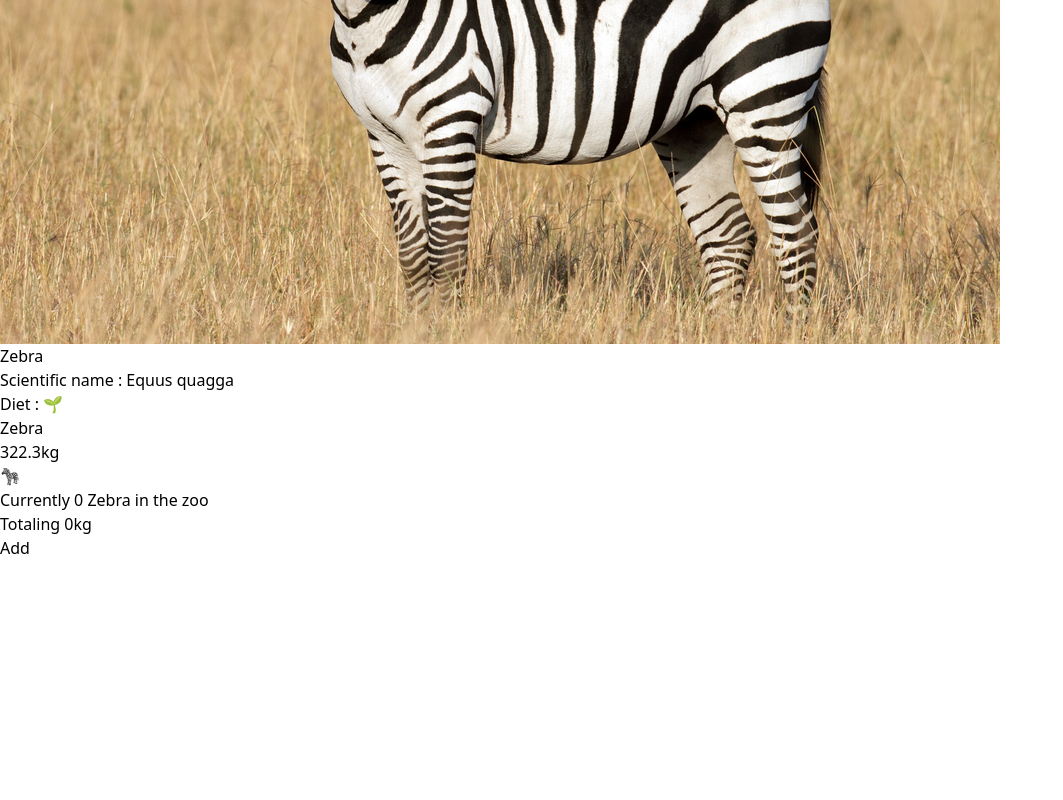
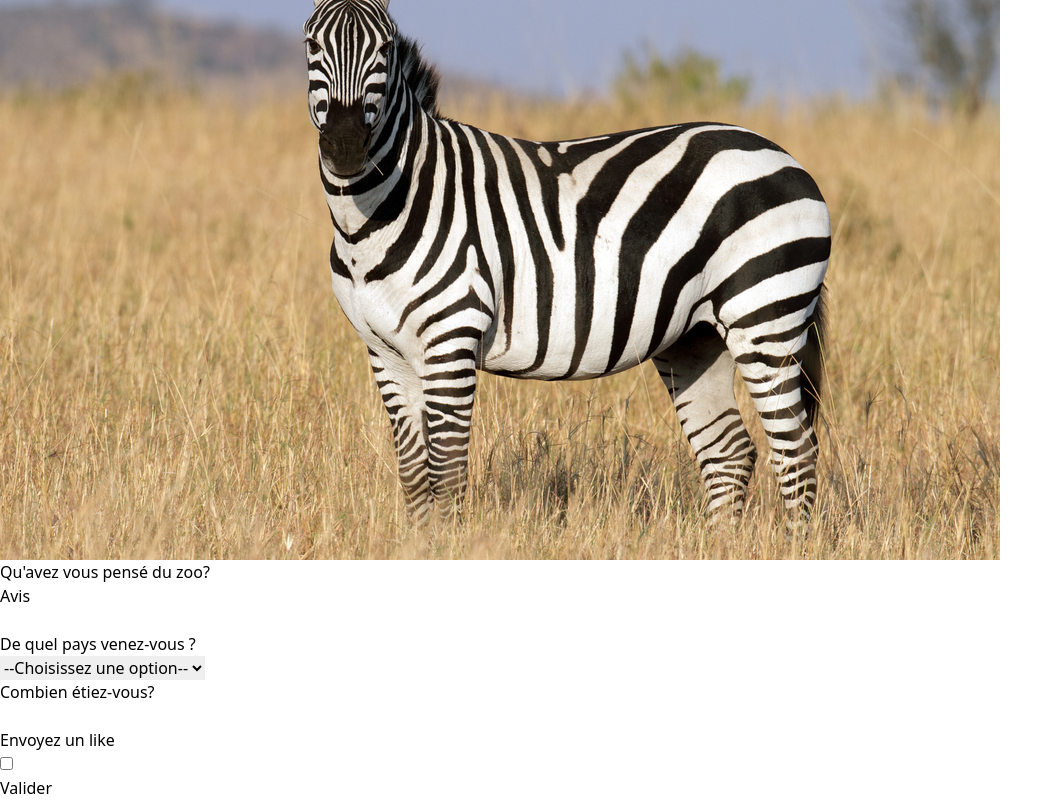
Before and after one commit to Mizuhaa/ReactDigialOcean, a React (Vite) app: page / in a window 1280 px wide. Shown: the part 1823-2623 px from the top of the page, without its empty margins (0-1063 px from the left). Before the commit the page ends 2383 px from the top, so only its background shows below. Built offline with nearby package versions, Linux system fonts and the light colour scheme; the HTML template or start-up script is replaced by a standard one.

Commit message:
Fomrulaire quasi rempli raf : la valeur pa defaut de la checkbox

```diff
--- a/src/App.tsx
+++ b/src/App.tsx
@@ -6,6 +6,7 @@ import AnimalStockHandler from "./components/AnimalStockHandler/AnimalStockHandl
 import { useState, useEffect } from "react";
 import { ZooContext } from "./Context/ZooContext";
 import ZooNamePicker from "./components/ZooNamePicker/ZooNamePicker";
+import ZooVisitorForm from "./components/ZooVisitorForm/ZooVisitorForm";
 
 export default function App() {
   const [animals, setAnimals] = useState<IAnimal[]>([]);
@@ -32,7 +33,7 @@ export default function App() {
         setName
       }}
     >
-      <div className="">
+      <div className="dark:bg-gray-900 dark:text-gray-50">
         <ZooNamePicker />
         {/* <Welcome />
         <Instructions /> */}
@@ -55,8 +56,8 @@ export default function App() {
             w-auto h-auto
             border-2 border-red-400
             `}>
-              <img src={animal.picture} className="-z-10 absolute"/>
-              <Animal animal={animal}/>
+              <div className="">
+                <Animal animal={animal} />
                 <AnimalStockHandler animal={animal}>
                   <button
                     className="bg-emerald-300 hover:bg-emerald-700 text-white font-bold py-2 px-4 rounded"
@@ -68,8 +69,11 @@ export default function App() {
                   </button>
                 </AnimalStockHandler>
               </div>
+              <img src={animal.picture} className="-z-10" />
+            </div>
           ))}
         </div>
+        <ZooVisitorForm />
       </div>
     </ZooContext.Provider>
   );
--- a/src/components/ZooVisitorForm/ZooVisitorForm.tsx
+++ b/src/components/ZooVisitorForm/ZooVisitorForm.tsx
@@ -1,18 +1,82 @@
 
-import React from 'react';
+import React, { useState, useReducer, ChangeEvent, FormEvent } from 'react';
+
+interface FormData {
+  [key: string]: string;
+}
+
+const formReducer = (state: FormData, event: { name: string; value: string }) => {
+  return {
+    ...state,
+    [event.name]: event.value
+  }
+}
 
 export function ZooVisitorForm() {
+  const [formData, setFormData] = useReducer(formReducer, {});
+  const [submitting, setSubmitting] = useState(false);
+
+  const handleSubmit = (event: FormEvent) => {
+    event.preventDefault();
+    setSubmitting(true);
+
+    setTimeout(() => {
+      setSubmitting(false);
+    }, 3000)
+  };
+
+
+  const handleChange = (event: ChangeEvent<HTMLInputElement> | ChangeEvent<HTMLSelectElement>) => {
+    const isCheckbox = event.target.type === 'checkbox';
+    setFormData({
+      name: event.target.name,
+      value: isCheckbox ? (event.target as HTMLInputElement).checked.toString() : event.target.value,
+    });
+  }
+
   return (
     <div className="p-5">
-      <h1>How About Them Apples</h1>
-      <form>
-        <fieldset className="my-20">
+      <h1>Qu'avez vous pensé du zoo?</h1>
+      {submitting &&
+        <div>Submtting Form...
+          <ul>
+            {Object.entries(formData).map(([name, value]) => (
+              <li key={name}><strong>{name}</strong>:{value.toString()}</li>
+            ))}
+          </ul>
+        </div>
+
+      }
+      <form onSubmit={handleSubmit}>
+        <fieldset className="my-5">
           <label>
-            <p>Name</p>
-            <input name="name" />
+            <p>Avis</p>
+            <input name="Avis"
+              className="bg-gray-50 border border-gray-300 text-gray-900 text-sm rounded-lg focus:ring-blue-500 focus:border-blue-500 block p-2.5 dark:bg-emerald-800 dark:border-emerald-600 dark:placeholder-emerald-400 dark:text-white dark:focus:ring-blue-500 dark:focus:border-blue-500"
+              onChange={handleChange}
+              value={formData.Avis || ''} />
           </label>
         </fieldset>
-        <button type="submit">Submit</button>
+        <fieldset>
+         <label>
+           <p>De quel pays venez-vous ?</p>
+           <select name="paysSelector" onChange={handleChange} value={formData.paysSelector || ''} className='bg-gray-50 border border-gray-300 text-gray-900 text-sm rounded-lg focus:ring-emerald-500 focus:border-emerald-500 block dark:bg-gray-700 dark:border-gray-600 dark:placeholder-gray-400 dark:text-white dark:focus:ring-emerald-500 dark:focus:border-emerald-500'>
+               <option value="">--Choisissez une option--</option>
+               <option value="france">France</option>
+               <option value="spain">Espagne</option>
+               <option value="italy">Italie</option>
+           </select>
+         </label>
+         <label>
+           <p>Combien étiez-vous?</p>
+           <input type="number" name="count" onChange={handleChange} value={formData.count || ''} step="1" className="bg-gray-50 border border-gray-300 text-gray-900 text-sm rounded-lg focus:ring-blue-500 focus:border-blue-500 dark:bg-emerald-800 dark:border-emerald-600 dark:placeholder-emerald-400 dark:text-white dark:focus:ring-blue-500 dark:focus:border-blue-500"/>
+         </label>
+         <label className="flex flex-row py-3 space-x-3">
+           <p>Envoyez un like</p>
+           <input type="checkbox" name="checkBoxLike" onChange={handleChange} checked={formData.checkBoxLike || false} />
+         </label>
+       </fieldset>
+        <button type="submit" className="text-2xl text-emerald-800 dark:text-emerald-50 cursor-pointer border border-emerald-300 hover:border-red-800">Valider</button>
       </form>
     </div>
   )
```
Lines whose indentation alone changed are shown as unchanged.
